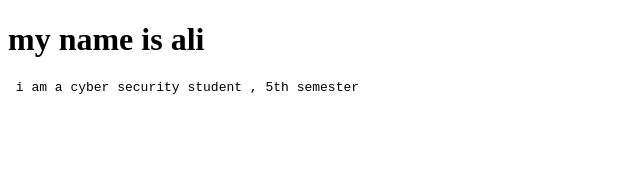
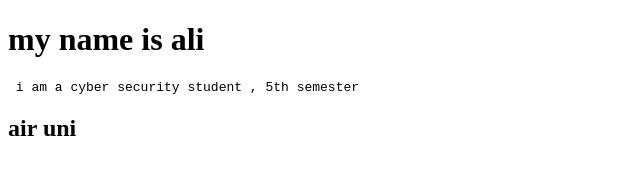
Before and after one commit to alimalik13/coursera-test, a plain HTML site: page site/index.html in a window 1280 px wide. Shown: the full height of the page, 0-640 px from the left. Drawn offline with Linux system fonts and the light colour scheme.

Commit message:
saved changes

```diff
--- a/site/index.html
+++ b/site/index.html
@@ -8,7 +8,7 @@
 <body>
 	<h1> my name is ali </h1>
 	<pre> i am a cyber security student , 5th semester </pre>
-
+<h2>air uni</h2>
 
 </body>
 </html>
```
